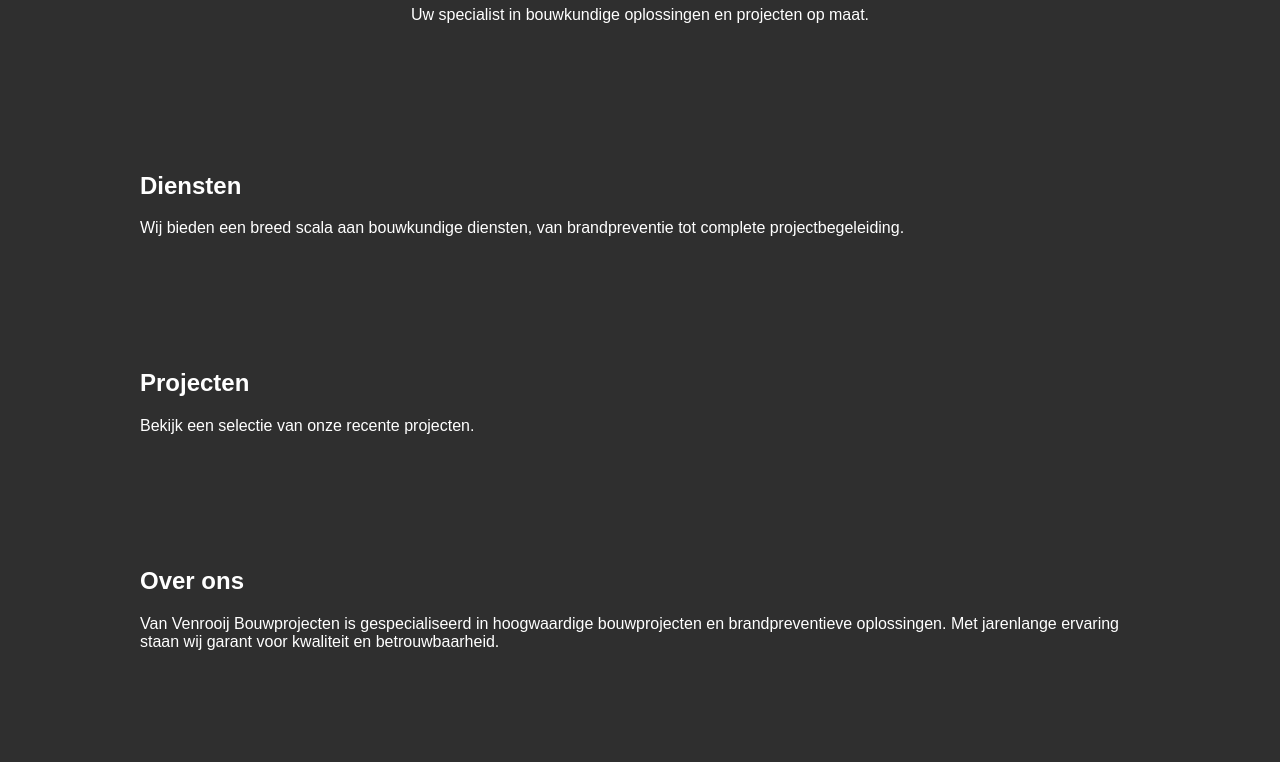
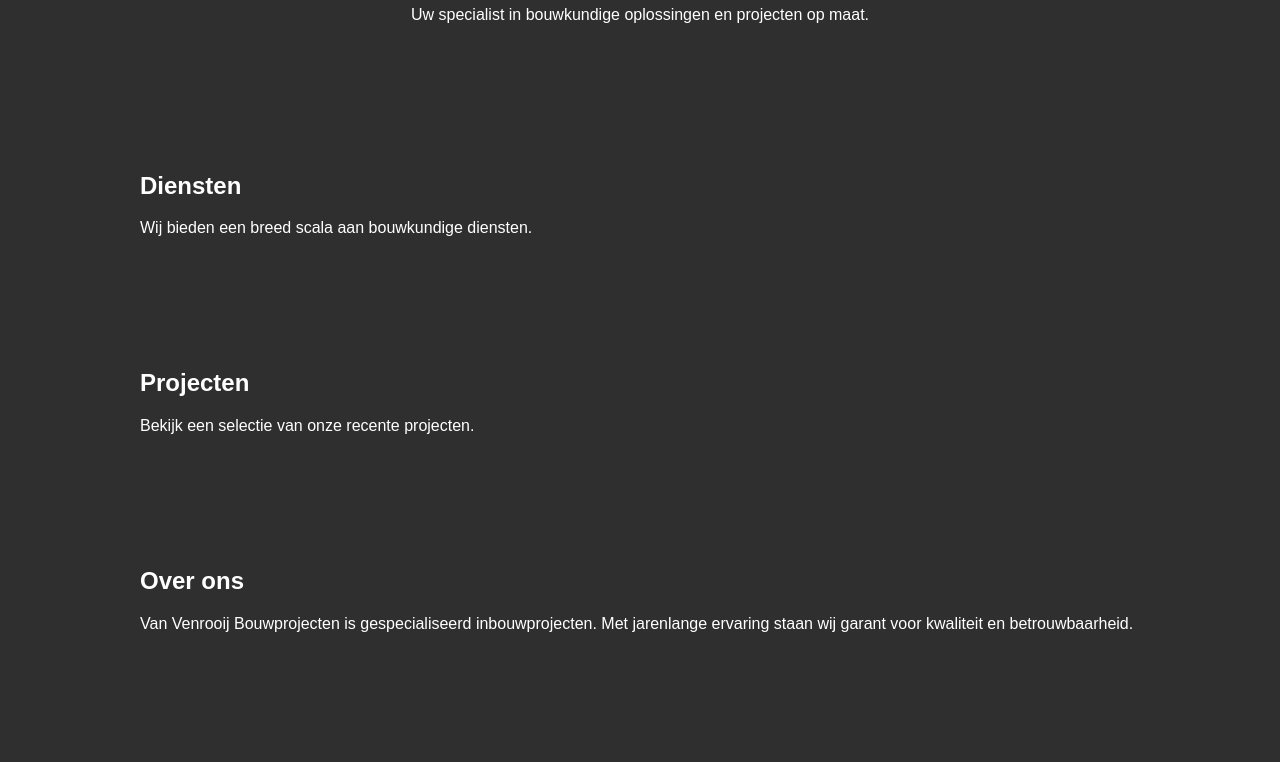
Before and after one commit to ruudvanvenrooij/Van-Venrooij-Bouwprojecten, a plain HTML site: page index.html in a window 1280 px wide. Shown: the part 249-1011 px from the top of the page. Drawn offline with Linux system fonts and the light colour scheme.

Commit message:
Update index.html

```diff
--- a/index.html
+++ b/index.html
@@ -72,7 +72,7 @@
 
     <section id="diensten">
         <h2>Diensten</h2>
-        <p>Wij bieden een breed scala aan bouwkundige diensten, van brandpreventie tot complete projectbegeleiding.</p>
+        <p>Wij bieden een breed scala aan bouwkundige diensten.</p>
     </section>
 
     <section id="projecten">
@@ -82,7 +82,7 @@
 
     <section id="over">
         <h2>Over ons</h2>
-        <p>Van Venrooij Bouwprojecten is gespecialiseerd in hoogwaardige bouwprojecten en brandpreventieve oplossingen. Met jarenlange ervaring staan wij garant voor kwaliteit en betrouwbaarheid.</p>
+        <p>Van Venrooij Bouwprojecten is gespecialiseerd inbouwprojecten. Met jarenlange ervaring staan wij garant voor kwaliteit en betrouwbaarheid.</p>
     </section>
 
     <section id="contact">
```
